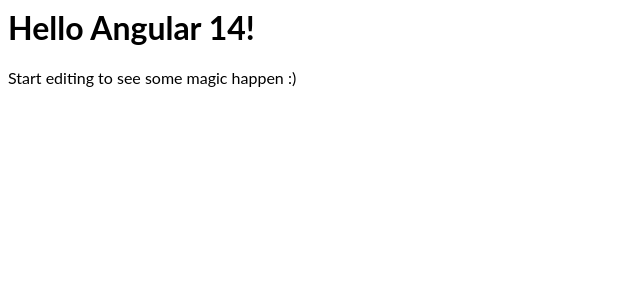
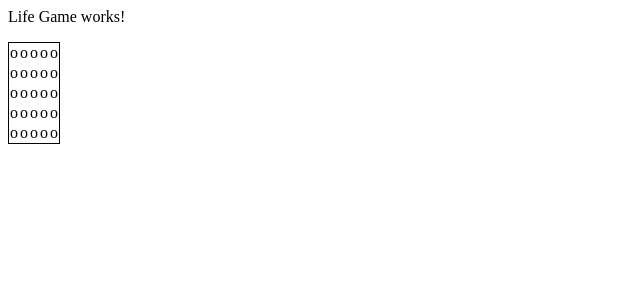
Before and after one commit to naleninoi/life_game, an Angular app: page / in a window 1280 px wide. Shown: the top 300 px of the page, without its empty margins (0-640 px from the left). Built offline with nearby package versions, Linux system fonts and the light colour scheme.

Commit message:
gameboard (table) added

```diff
--- a/src/app/app.component.html
+++ b/src/app/app.component.html
@@ -1,4 +1 @@
-<hello name="{{ name }}"></hello>
-<p>
-  Start editing to see some magic happen :)
-</p>
+<app-lg></app-lg>
--- a/src/app/app.module.ts
+++ b/src/app/app.module.ts
@@ -4,10 +4,11 @@
 
 import { AppComponent } from './app.component';
 import { HelloComponent } from './hello.component';
+import { LgComponent } from './lg/lg.component';
 
 @NgModule({
   imports:      [ BrowserModule, FormsModule ],
-  declarations: [ AppComponent, HelloComponent ],
+  declarations: [ AppComponent, HelloComponent, LgComponent ],
   bootstrap:    [ AppComponent ]
 })
 export class AppModule { }
--- /dev/null
+++ b/src/app/lg/lg.component.css
@@ -0,0 +1,7 @@
+table.gameboard {
+  text-align: center;
+  border: 1px solid;
+  border-collapse: collapse;
+  padding: 1px;
+  empty-cells: show;
+}
--- /dev/null
+++ b/src/app/lg/lg.component.html
@@ -0,0 +1,8 @@
+<p>
+Life Game works!
+</p>
+<table class="gameboard">
+  <tr *ngFor = "let item of createBoard(5)">
+    <td *ngFor = "let item of createBoard(5)">o</td>
+  </tr>
+</table>
--- /dev/null
+++ b/src/app/lg/lg.component.ts
@@ -0,0 +1,28 @@
+import { Component, OnInit } from '@angular/core';
+
+@Component({
+  selector: 'app-lg',
+  templateUrl: './lg.component.html',
+  styleUrls: ['./lg.component.css']
+})
+export class LgComponent implements OnInit {
+
+  tableRows:number;
+  tableCols:number;
+
+  constructor() { }
+
+  ngOnInit(): void {
+    this.tableRows = 5;
+    this.tableCols = 5;
+  }
+
+  createBoard(number) {
+    let items = [];
+    for (let i = 1; i <= number; i++) {
+      items.push(i);
+  }
+  return items;
+  }
+
+}
```
Also changed, not shown: src/app/app.component.css (line endings or trailing spaces).
